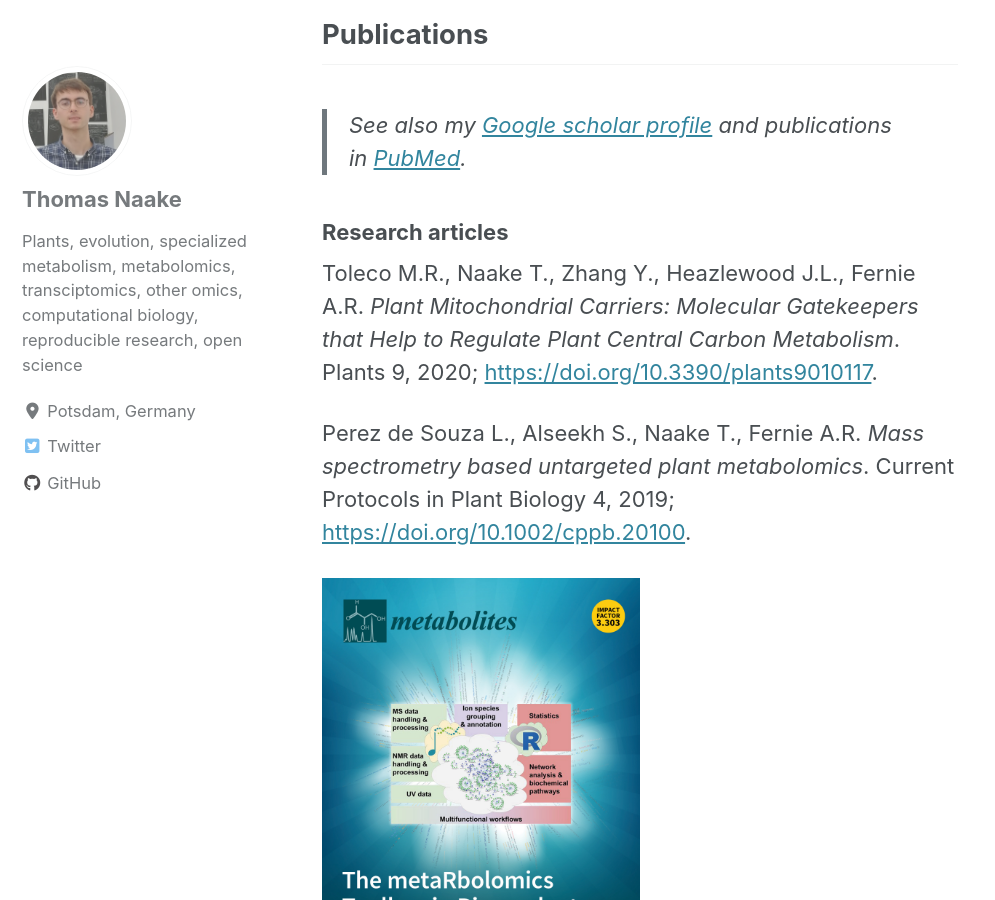
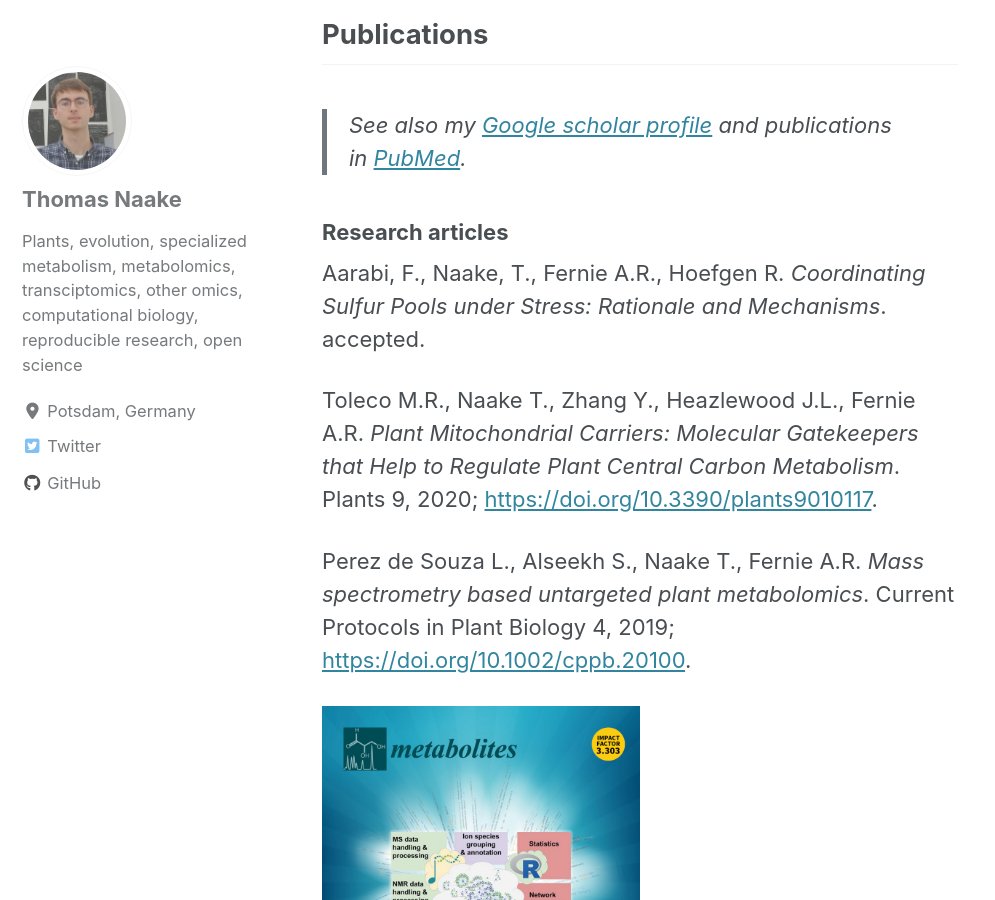
Before and after one commit to tnaake/tnaake.github.io, a Jekyll site: the page built from _pages/about.md, in a window 1280 px wide and 900 px high, scrolled down 598 px. Shown: the whole window, without its empty margins (0-995 px from the left). Built offline with Jekyll 4.4.1, drawn with Linux system fonts in a browser that asks for light colours; cached includes are drawn as plain includes; nearby versions of some CDN libraries.

Commit message:
update articles

```diff
--- a/_pages/about.md
+++ b/_pages/about.md
@@ -31,6 +31,10 @@ research projects focus on plant metabolomics and transcriptomics.
 > [PubMed](https://www.ncbi.nlm.nih.gov/pubmed/?term=naake+thomas).
 
 ### Research articles
+Aarabi, F., Naake, T., Fernie A.R., Hoefgen R.
+*Coordinating Sulfur Pools under Stress: Rationale and Mechanisms*.
+accepted.
+
 Toleco M.R., Naake T., Zhang Y., Heazlewood J.L., Fernie A.R.
 *Plant Mitochondrial Carriers: Molecular Gatekeepers that Help to Regulate Plant Central Carbon Metabolism*. Plants 9, 2020; [https://doi.org/10.3390/plants9010117](https://doi.org/10.3390/plants9010117).
 
```
